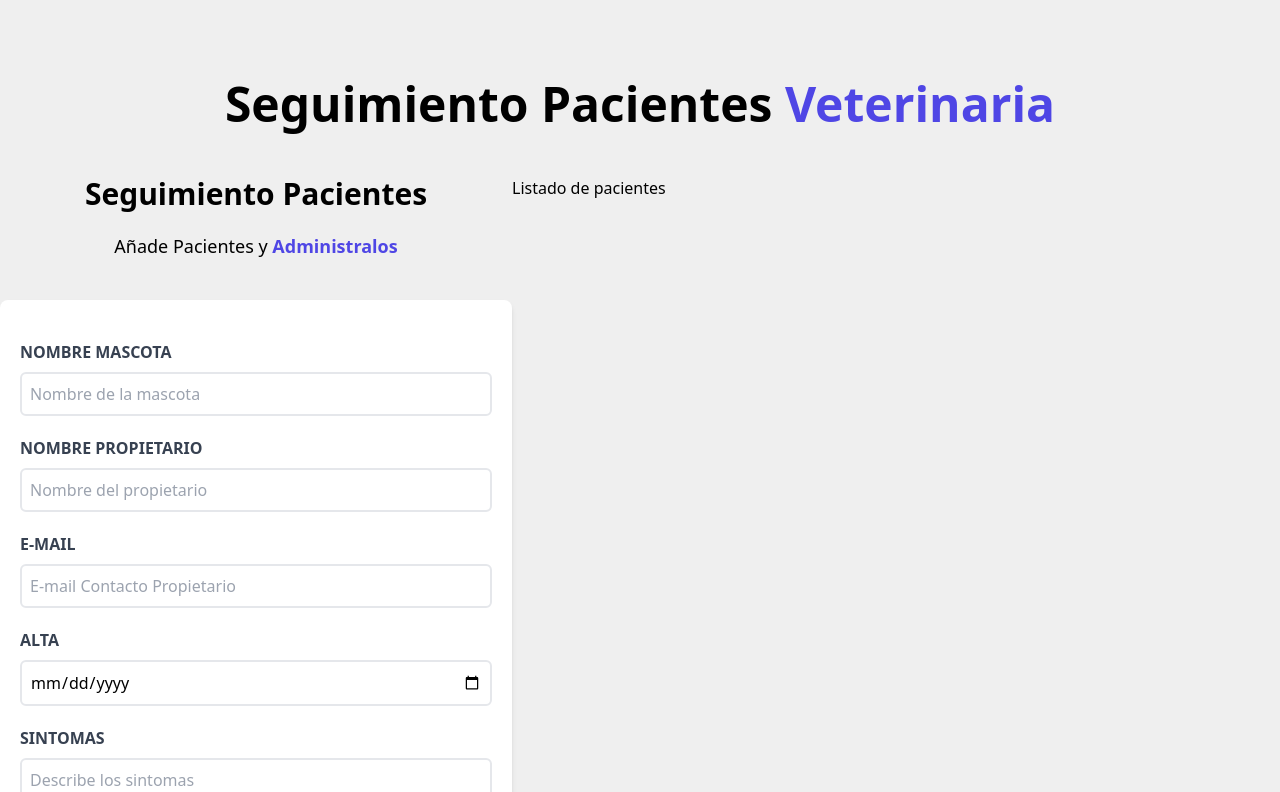
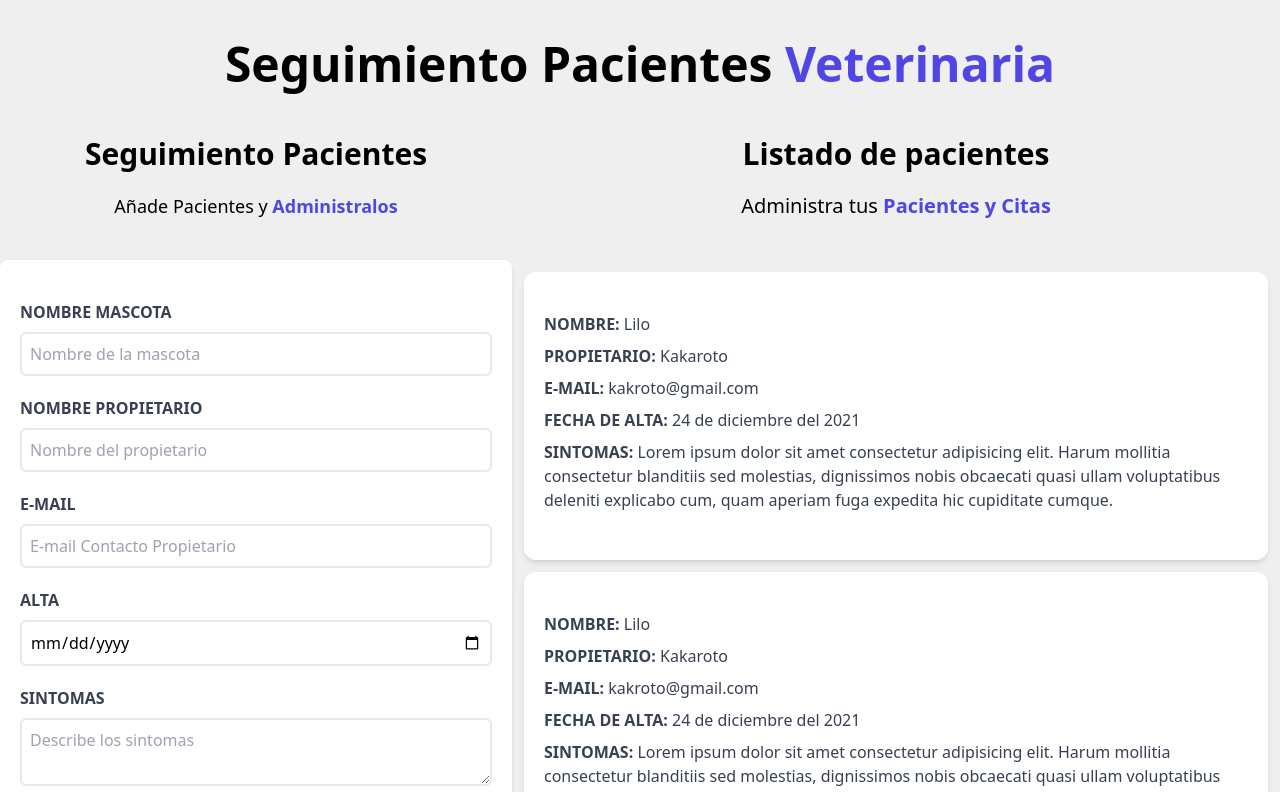
Before and after one commit to UrielQuiroz/PatientManager, a React (Create React App) app in the folder patient-manager/: page / in a window 1280 px wide. Shown: the top 792 px of the page. Built offline with nearby package versions, Linux system fonts and the light colour scheme.

Commit message:
ListadoPacientes Component
Se creo diseño para el componente que listara todos los pacientes

```diff
--- a/patient-manager/src/App.js
+++ b/patient-manager/src/App.js
@@ -5,7 +5,7 @@ import ListadoPacientes from "./components/ListadoPacientes";
 function App() {
 
   return (
-    <div className="container mx-auto mt-20">
+    <div className="container mx-auto mt-10">
       <Header />
 
       <div className="mt-12 md:flex">
--- a/patient-manager/src/components/ListadoPacientes.jsx
+++ b/patient-manager/src/components/ListadoPacientes.jsx
@@ -1,11 +1,29 @@
 
 
 import React from 'react'
+import Paciente from './Paciente'
+
 
 const ListadoPacientes = () => {
     return (
         <div className='md:w-1/2 lg:w-3/5'>
-            <h2>Listado de pacientes</h2>
+            <h2 className='font-black text-3xl text-center'>Listado de pacientes</h2>
+            <p className='text-xl mt-5 mb-10 text-center'>
+                Administra tus {''}
+                <span className='text-indigo-600 font-bold'>Pacientes y Citas</span>
+            </p>
+
+            <div className='md:h-screen overflow-y-scroll'>
+                <Paciente />
+                <Paciente />
+                <Paciente />
+                <Paciente />
+                <Paciente />
+                <Paciente />
+                <Paciente />
+                <Paciente />
+            </div>
+
         </div>
     )
 }
--- /dev/null
+++ b/patient-manager/src/components/Paciente.jsx
@@ -0,0 +1,41 @@
+import React from "react";
+
+function Paciente() {
+  return (
+    <div className="m-3 bg-white shadow-md px-5 py-10 rounded-xl">
+      <p className="font-bold mb-2 text-gray-700 uppercase">
+        Nombre: {""}
+        <span className="font-normal normal-case">Lilo</span>
+      </p>
+
+      <p className="font-bold mb-2 text-gray-700 uppercase">
+        Propietario: {""}
+        <span className="font-normal normal-case">Kakaroto</span>
+      </p>
+
+      <p className="font-bold mb-2 text-gray-700 uppercase">
+        E-mail: {""}
+        <span className="font-normal normal-case">kakroto@gmail.com</span>
+      </p>
+
+      <p className="font-bold mb-2 text-gray-700 uppercase">
+        Fecha de Alta: {""}
+        <span className="font-normal normal-case">
+          24 de diciembre del 2021
+        </span>
+      </p>
+
+      <p className="font-bold mb-2 text-gray-700 uppercase">
+        Sintomas: {""}
+        <span className="font-normal normal-case">
+          Lorem ipsum dolor sit amet consectetur adipisicing elit. Harum
+          mollitia consectetur blanditiis sed molestias, dignissimos nobis
+          obcaecati quasi ullam voluptatibus deleniti explicabo cum, quam
+          aperiam fuga expedita hic cupiditate cumque.
+        </span>
+      </p>
+    </div>
+  );
+}
+
+export default Paciente;
```
